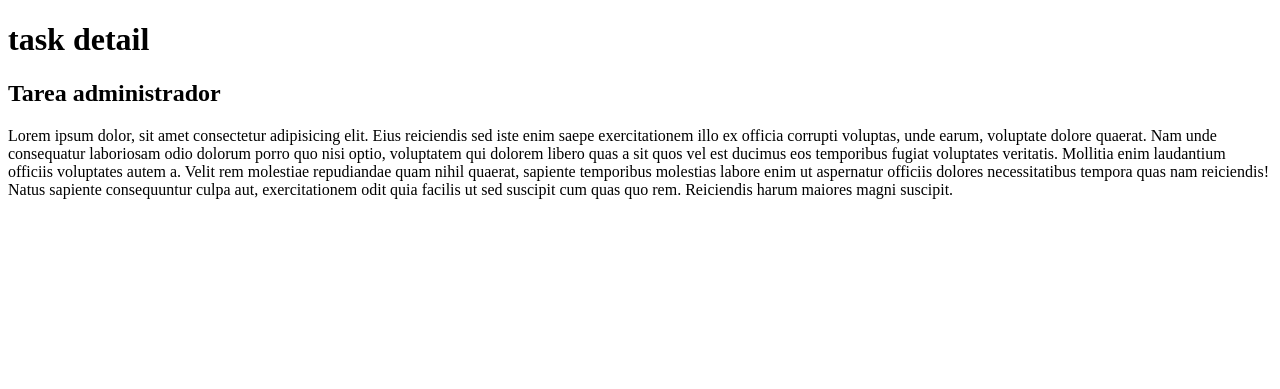
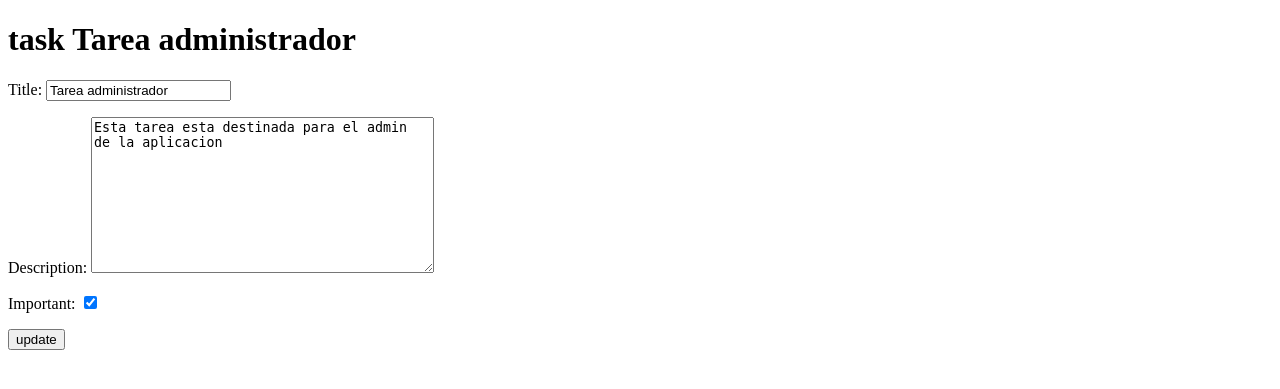
Before and after one commit to fabian-ded/django_Crud, a Django app: page /tasks/1/ in a window 1280 px wide. Shown: the part 88-477 px from the top of the page. Run offline with Django 5.2, Linux system fonts and the light colour scheme; a user stored in the database is signed in; data comes from the database, SQL or seed files in the repository; both versions use the stored data as it was after the commit.

Commit message:
vi como actualizar los datos de mi tabla task desde una vista y con el usuario autenticado

```diff
--- a/tasks/templates/task_detail.html
+++ b/tasks/templates/task_detail.html
@@ -2,9 +2,16 @@
 
 {% block content %}
 
-<h1>task detail</h1>
-    <h2> {{task.title}} </h2>
-    <p>Lorem ipsum dolor, sit amet consectetur adipisicing elit. Eius reiciendis sed iste enim saepe exercitationem illo ex officia corrupti voluptas, unde earum, voluptate dolore quaerat. Nam unde consequatur laboriosam odio dolorum porro quo nisi optio, voluptatem qui dolorem libero quas a sit quos vel est ducimus eos temporibus fugiat voluptates veritatis. Mollitia enim laudantium officiis voluptates autem a. Velit rem molestiae repudiandae quam nihil quaerat, sapiente temporibus molestias labore enim ut aspernatur officiis dolores necessitatibus tempora quas nam reiciendis! Natus sapiente consequuntur culpa aut, exercitationem odit quia facilis ut sed suscipit cum quas quo rem. Reiciendis harum maiores magni suscipit.</p>
+<h1>task {{task.title}} </h1>
 
+    {{error}}
+
+    <form method="POST">
+        {% csrf_token %}
+        {{form.as_p}}
+        <button>
+            update
+        </button>
+    </form>
 
 {% endblock %}
--- a/tasks/templates/tasks.html
+++ b/tasks/templates/tasks.html
@@ -12,10 +12,9 @@
             {% if task.important %}
             <h1><strong>{{ task.title}}</strong></h1>
             {% else %}
-                <h1>{{task.tilte}}</h1>
+                {{ task.title}}
             {% endif %}
-            <p>{{task.description}}</p>
-            <p>{{task.important}}</p>
+                <p>{{task.description}}</p>
         </a>
     </li>
     {% endfor %}
--- a/tasks/views.py
+++ b/tasks/views.py
@@ -61,10 +61,27 @@ def create_task(request):
         })
 
 def task_detail (request, task_id):
-    task = get_object_or_404(Task, pk=task_id)#se hace una consulta con el metodo get, ademas siempre se debe colocar dentro de los parentesis la clase (base de datos) y el id el cual vamos a buscar
-    return render(request, 'task_detail.html', {
-        'task': task
-    })
+    if request.method == 'GET':
+        task = get_object_or_404(Task, pk=task_id, user=request.user)#se hace una consulta con el metodo get, ademas siempre se debe colocar dentro de los parentesis la clase (base de datos) y el id el cual vamos a buscar, ademas el "user=request.user" es para que solo el usuario que esta utilizando la aplicacion pueda modificar sus tareas y no la de los demas
+        form = TaskForm(instance=task)
+        return render(request, 'task_detail.html', {
+            'task': task,
+            'form': form
+        })
+    else:
+        try:
+            task = get_object_or_404(Task, pk=task_id, user=request.user)# ese request.user : representa al usuario que ha iniciado sesión en ese momento, Cuando un usuario se autentica (hace login), Django guarda su información y se puede acceder a ella fácilmente con "request.user".
+            #ademas el pk=task_id: se utiliza explicitamente el "pk" Porque es un alias genérico del código lo cual lo hace más flexible y no le importa si la llave primaria se llama id, uuid, mi_llave_personalizada o etc..  con solo poner "pk" ya se sabe que es el id que identifica cada registro y es una buena practica.
+            form = TaskForm(request.POST, instance=task)
+            form.save()
+            return redirect('tasks')
+        except ValueError:
+            return render(request, 'task_detail.html', {
+            'task': task,
+            'form': form,
+            'error': 'Error actualizando tarea'
+        })
+
 
 def signout(request):
     logout(request)
```
Also changed, not shown: db.sqlite3.
